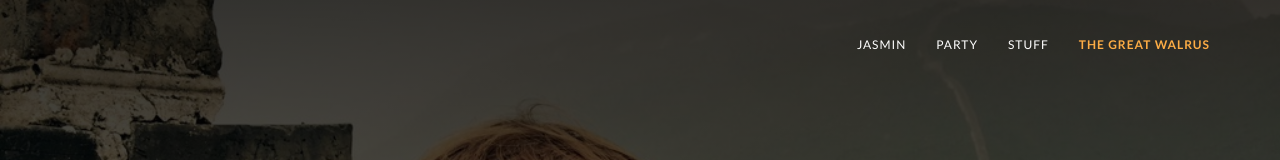
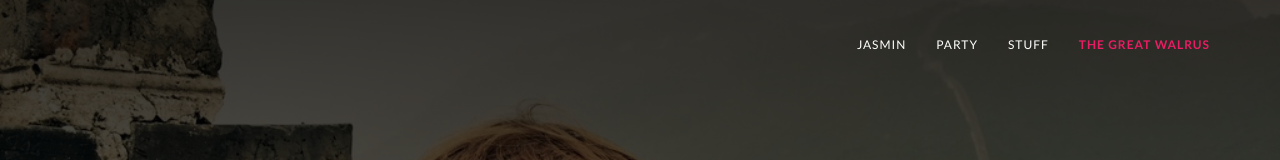
Before and after one commit to jasminmayfield/jasminmayfield.com, a plain HTML site: page index.html in a window 1280 px wide. Shown: the top 160 px of the page. Drawn offline with nearby package versions, Linux system fonts and the light colour scheme.

Commit message:
change main header colour

```diff
--- a/css/style.css
+++ b/css/style.css
@@ -101,7 +101,7 @@ font-weight: 900;
 .navbar-default .navbar-nav > .active > a,
 .navbar-default .navbar-nav > .active > a:hover,
 .navbar-default .navbar-nav > .active > a:focus {
-	color: #FCAC45 !important;
+	color: #e91d63 !important;
 	background-color: transparent;
 	font-weight: 700;
 }
```
